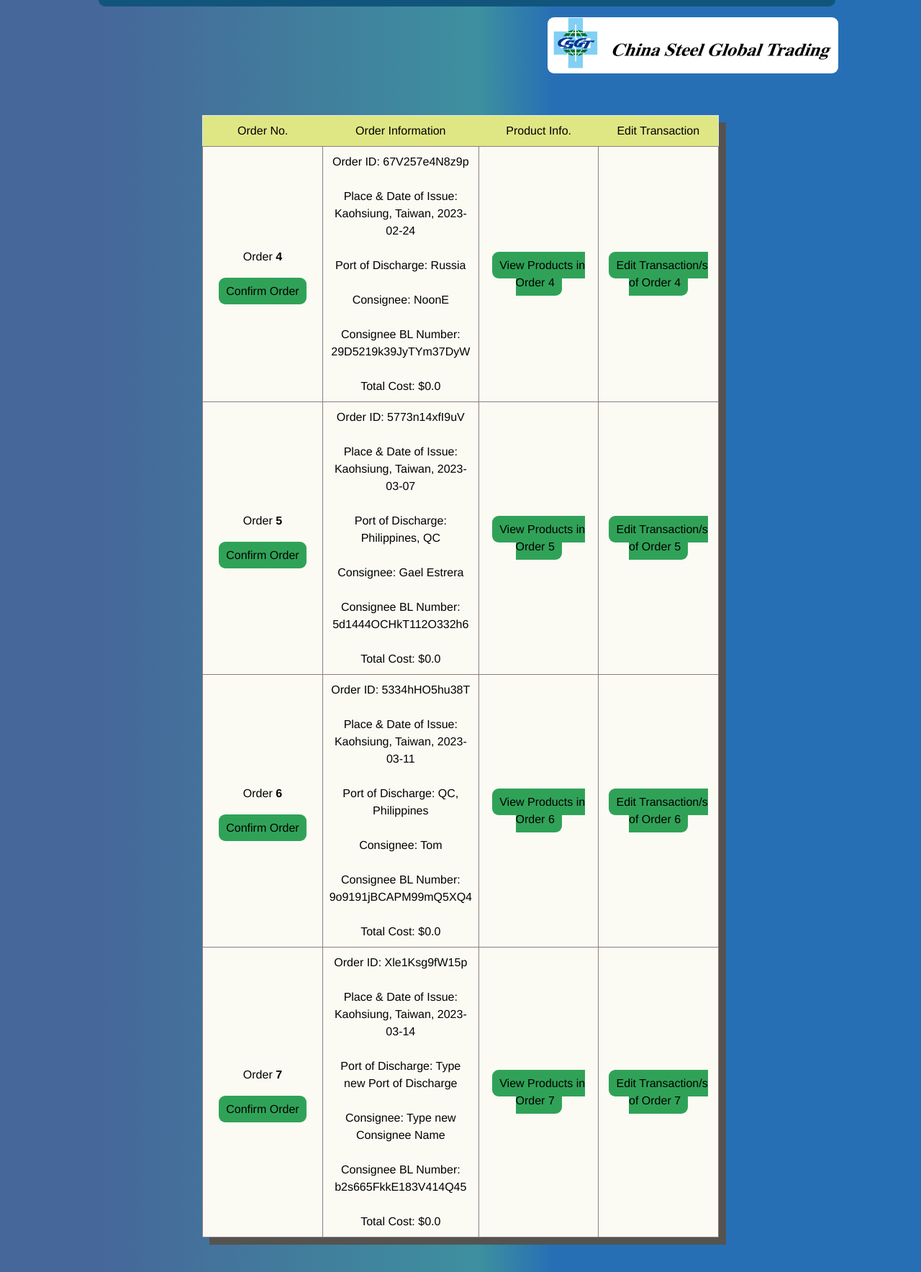
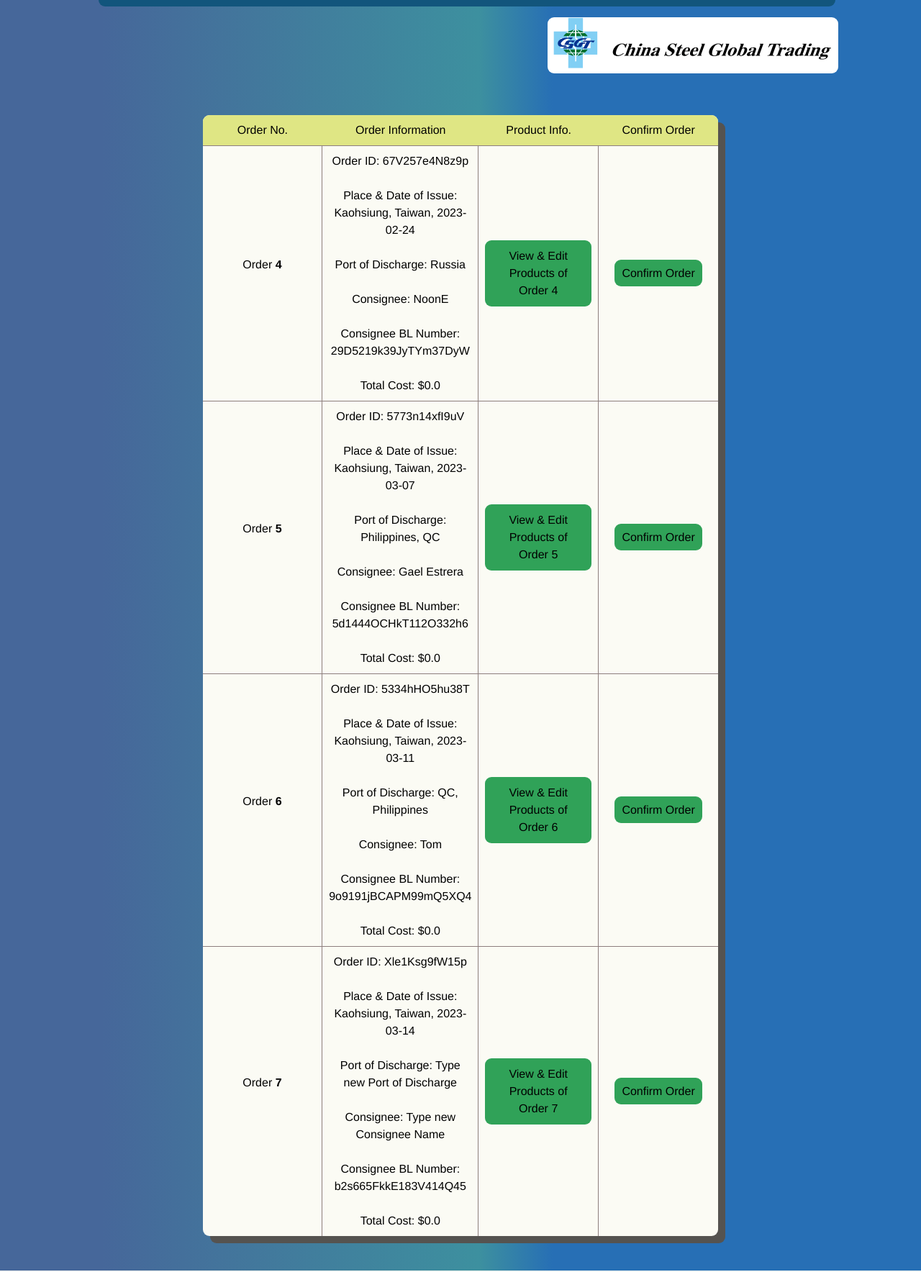
Before and after one commit to Decoretum/Business-Applications-Development, a Django app: page /PendingOrders in a window 1280 px wide. Shown: the part 105-1873 px from the top of the page at 72% size. Run offline with Django 4.2, Linux system fonts and the light colour scheme; a user stored in the database is signed in; data comes from the database, SQL or seed files in the repository; both versions use the stored data as it was after the commit; lists and menus that the app fills with data are empty.

Commit message:
Frontend finishing

```diff
--- a/SalesApp/Inventory/static/css/output.css
+++ b/SalesApp/Inventory/static/css/output.css
@@ -758,9 +758,12 @@ a{
   margin: auto;
   margin-top: 5vh;
   background-color: rgb(251, 251, 244);
-  border: transparent;
+  border: none transparent;
   border-color: #0000;
   box-shadow: 10px 10px rgb(85, 83, 80);
+  border-radius: 9px;
+  border-collapse: separate;
+  border-spacing: 0;
 }
 
 .Frame > *{
@@ -786,7 +789,6 @@ border-radius: 9px;
 
 .identify > *{
   background-color: rgb(223, 230, 132);
-  border: none;
   margin: auto;
   padding: 9px;
   max-width: 100%;
--- a/SalesApp/Inventory/templates/Inventory/ProductsinOrder.html
+++ b/SalesApp/Inventory/templates/Inventory/ProductsinOrder.html
@@ -26,13 +26,13 @@
     </div>
     {% endfor %}
     <a class="Button" href="{% url 'Products2' %}" style=" float: right; margin-right: 25vw; margin-top:5vh; background-color: yellow;"> Back to Pending Orders </a>
-
+    <br><br>
     {% else %}
     <div class="container">
         <div class="Largetext" style="position: relative;"> No Products for this order yet! </div><br>
         <a class="Button" href="{% url 'Products2' %}" style="margin-bottom: 1vh; position: relative;"> Back to Pending Orders </a><br><br>
     </div>
-    {% endif %}
+    {% endif %} <br><br>
     {% endblock %}
 </body>
 </html>
--- a/SalesApp/Inventory/templates/Inventory/users2.html
+++ b/SalesApp/Inventory/templates/Inventory/users2.html
@@ -12,17 +12,16 @@
     <br><br>
     <table style="font-style: normal; font-weight: normal;" class="Frame">
         <tr class="identify">
-            <th> Order No. </th>
+            <th style="border-top-left-radius: 9px;"> Order No. </th>
             <th> Order Information </th>
             <th> Product Info. </th>
-            <th> Edit Transaction </th>
+            <th style="border-top-right-radius: 9px;"> Confirm Order </th>
         </tr>
 
         {% for o in Orders %}
         <tr class="Header" id="main">
-            <th>
+            <th id="firsty">
                 Order <b>{{o.pk}}</b> <br><br>
-                <a class="Button" style="width: 20vw;" href="{% url 'completeorder' pk=o.pk %}"> Confirm Order </a>
             </th>
             <th> Order ID: {{o.Verification}} <br><br>
                 Place & Date of Issue: {{o.PlaceDate}} <br><br>
@@ -31,8 +30,9 @@
                 Consignee BL Number: {{o.BL.BL}} <br><br>
                 Total Cost: ${{o.TotalCost}}
             </th>
-            <th> <a class="Button" href="{% url 'Products3' pk=o.pk %}" id="ViewProds"> View Products in Order {{o.pk}} </a> </th>
-            <th> <a class="Button" href="{% url 'UnfTrans' pk=o.pk %}"> Edit Transaction/s of Order {{o.pk}} </a> </th>
+            <th> <a class="Button" href="{% url 'UnfTrans' pk=o.pk %}" id="ViewProds"> View & Edit Products of <br> Order {{o.pk}} </a> </th>
+            <th id="lasty"> <a class="Button" style="width: 20vw;" href="{% url 'completeorder' pk=o.pk %}"> Confirm Order </a>
+            </th>
         </tr>
         {% endfor %}
     </table>
@@ -42,9 +42,31 @@
 
     <br><br>
     <style>
-        #main > *{
-            border: solid 1.5px rgb(141, 126, 126);
+        #main > *:not(#firsty,#lasty){
+            border-right: solid 1px rgb(141, 126, 126);
+            border-top: solid 1px rgb(141, 126, 126);
+
         }
+
+        #firsty, #lasty{
+            border-top: solid 1px rgb(141, 126, 126);
+            border-right: solid 1px rgb(141, 126, 126);
+        }
+
+        #lasty{
+            border-bottom-right-radius: 9px;
+            border-right: none;
+        }
+        #Edit{
+            display: flex;
+            flex-wrap: nowrap;
+        }
+
+        #ViewProds{
+            display: flex;
+            flex-wrap: nowrap;
+        }
+
     </style>
     {% endblock %}
 
```
Also changed, not shown: SalesApp/Inventory/templates/Inventory/products.html (+11 -9 lines), SalesApp/db.sqlite3.
